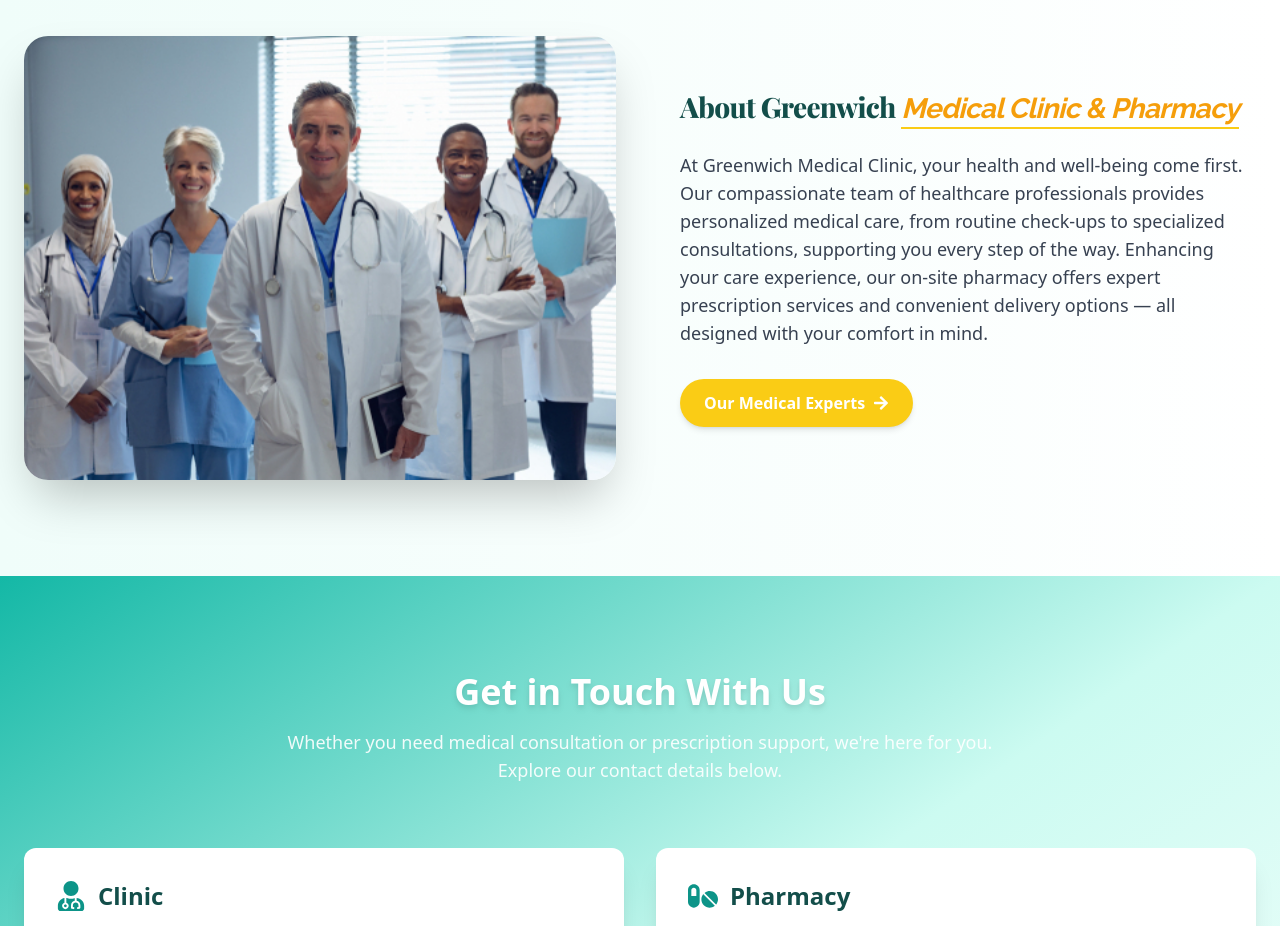
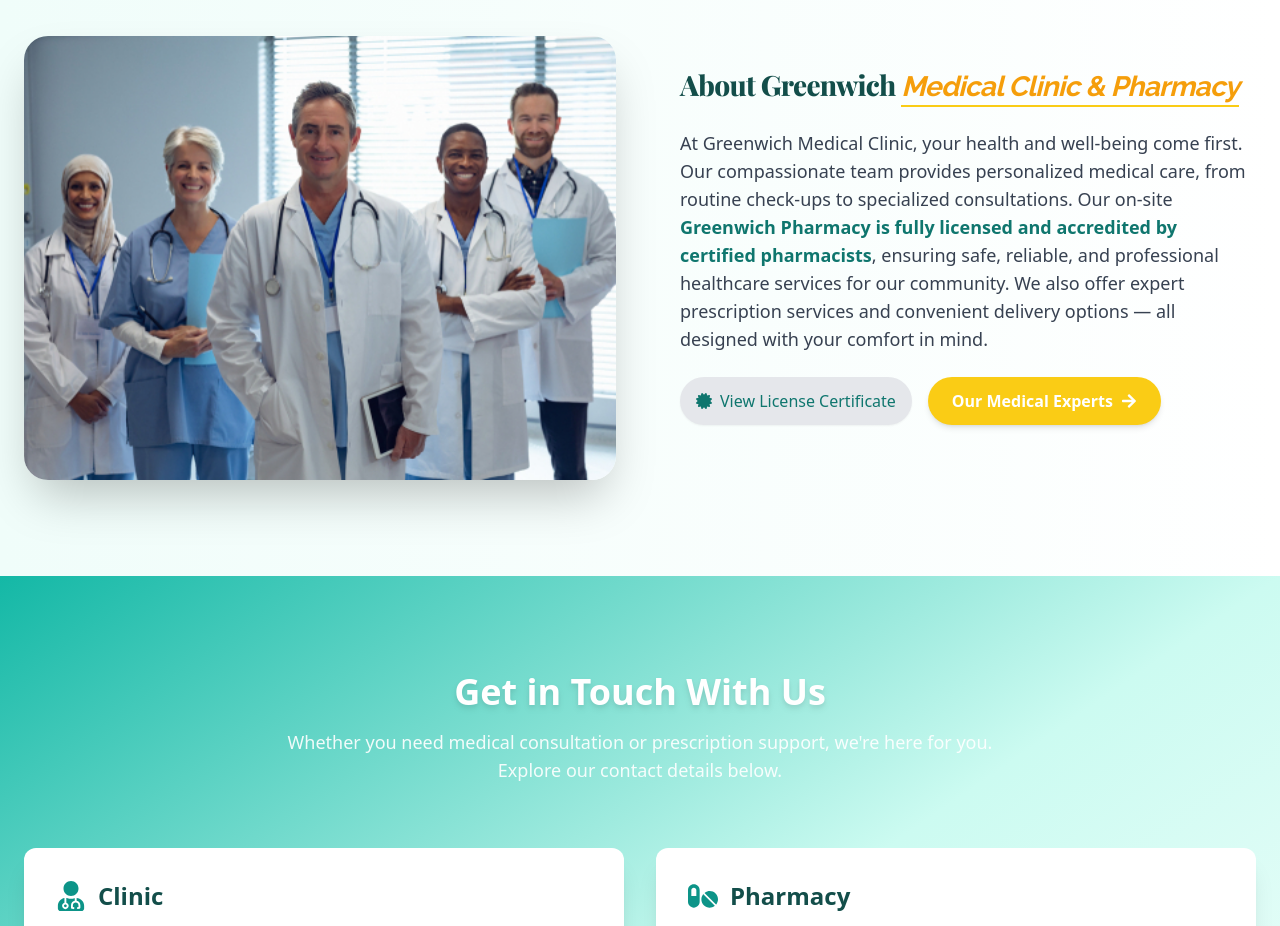
Before and after one commit to IshaPatel-1992/greenwich-pharmacy-clinic-latest, a React (Create React App) app: page / in a window 1280 px wide. Shown: the part 860-1786 px from the top of the page. Built offline with nearby package versions, Linux system fonts and the light colour scheme.

Commit message:
certificate button added to HomepageAboutUs section as well

```diff
--- a/src/components/About.jsx
+++ b/src/components/About.jsx
@@ -1,7 +1,6 @@
 import React from "react";
-import { FaArrowRight } from "react-icons/fa";
+import { FaArrowRight, FaDownload, FaCertificate } from "react-icons/fa";
 import aboutImage from "../assets/About/HomeAboutImg1.jpg";
-//import { Link } from "react-router-dom";
 import { HashLink as Link } from "react-router-hash-link";
 
 export default function About() {
@@ -10,7 +9,7 @@ export default function About() {
       id="about"
       className="py-24 bg-gradient-to-r from-teal-50 to-white px-6"
     >
-      <div className="max-w-7xl mx-auto flex flex-col md:flex-row items-center md:items-center gap-16">
+      <div className="max-w-7xl mx-auto flex flex-col md:flex-row items-center gap-16">
         {/* Image Side */}
         <div
           className="w-full md:w-1/2 rounded-3xl shadow-2xl overflow-hidden aspect-[4/3]"
@@ -51,32 +50,45 @@ export default function About() {
             </span>
           </h2>
 
-          <p className="text-base md:text-lg text-gray-700 mb-8 leading-relaxed">
+          {/* Improved readability paragraph */}
+          <p className="text-base md:text-lg text-gray-700 mb-6 leading-relaxed">
             At Greenwich Medical Clinic, your health and well-being come first.
-            Our compassionate team of healthcare professionals provides
-            personalized medical care, from routine check-ups to specialized
-            consultations, supporting you every step of the way. Enhancing your
-            care experience, our on-site pharmacy offers expert prescription
-            services and convenient delivery options — all designed with your
-            comfort in mind.
+            Our compassionate team provides personalized medical care, from routine check-ups to specialized consultations.
+            Our on-site{" "}
+            <span className="font-semibold text-teal-700">
+              Greenwich Pharmacy is fully licensed and accredited by certified pharmacists
+            </span>
+            , ensuring safe, reliable, and professional healthcare services for our community.
+            We also offer expert prescription services and convenient delivery options — all designed with your comfort in mind.
           </p>
+
+          {/* Buttons stacked and responsive */}
+          <div className="flex flex-col sm:flex-row gap-4 mb-6">
+            {/* Secondary certificate button with icon hover effect */}
+            <a
+              href="/files/certificate.pdf" // place PDF in /public/files/
+              target="_blank"
+              rel="noopener noreferrer"
+              aria-label="View Greenwich Pharmacy License Certificate"
+              className="inline-flex items-center gap-2 bg-gray-200 hover:bg-gray-300 text-teal-700 px-4 py-2 rounded-full shadow-sm transition w-fit group"
+              data-aos="fade-up"
+            >
+              <FaCertificate className="transition-transform duration-300 ease-in-out group-hover:scale-110 group-hover:text-yellow-500" />
+              View License Certificate
+            </a>
+
+            {/* Primary CTA button */}
             <Link
               to="/aboutuspg"
               smooth
-            className="
-              self-start inline-flex items-center gap-2
-              bg-yellow-400 hover:bg-yellow-500
-              text-white font-semibold
-              px-6 py-3 rounded-full
-              shadow-md hover:shadow-lg
-              transition duration-300 ease-in-out
-              select-none
-            "
+              className="inline-flex items-center gap-2 bg-yellow-400 hover:bg-yellow-500 text-white font-semibold px-6 py-3 rounded-full shadow-md hover:shadow-lg transition duration-300 ease-in-out w-fit"
+              data-aos="fade-up"
             >
               Our Medical Experts <FaArrowRight />
             </Link>
           </div>
         </div>
+      </div>
     </section>
   );
 }
```
Lines whose indentation alone changed are shown as unchanged.
